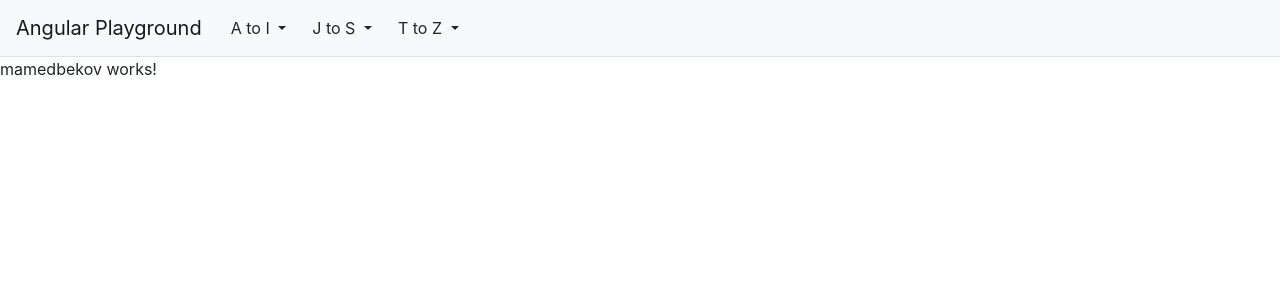
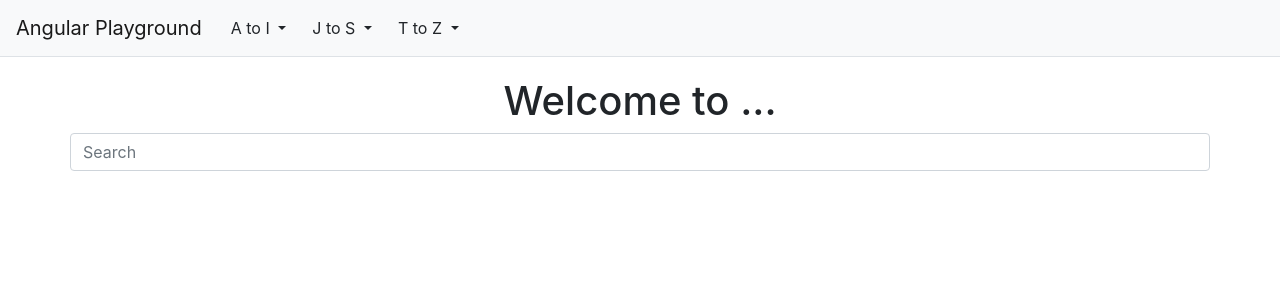
Before and after one commit to tabrown3/i-want-to-learn-angular, an Angular app: page /mamedbekov in a window 1280 px wide. Shown: the top 300 px of the page. Built offline with nearby package versions, Linux system fonts and the light colour scheme.

Commit message:
added a serch box

```diff
--- a/src/app/mamedbekov/mamedbekov.component.html
+++ b/src/app/mamedbekov/mamedbekov.component.html
@@ -1,3 +1,6 @@
-<p>
-  mamedbekov works!
-</p>
+<div class="container">
+    <div class="row" style="padding-top:20px;">
+        <h1 style="text-align:center;width:100%;">Welcome to ...</h1>
+        <input class="form-control form-control-dark w-100" type="text" placeholder="Search" aria-label="Search">
+    </div>
+</div>
--- a/src/index.html
+++ b/src/index.html
@@ -9,6 +9,7 @@
   <link rel="icon" type="image/x-icon" href="favicon.ico">
 </head>
 <body>
-  <app-root></app-root>
+    <app-root>
+    </app-root>
 </body>
 </html>
```
